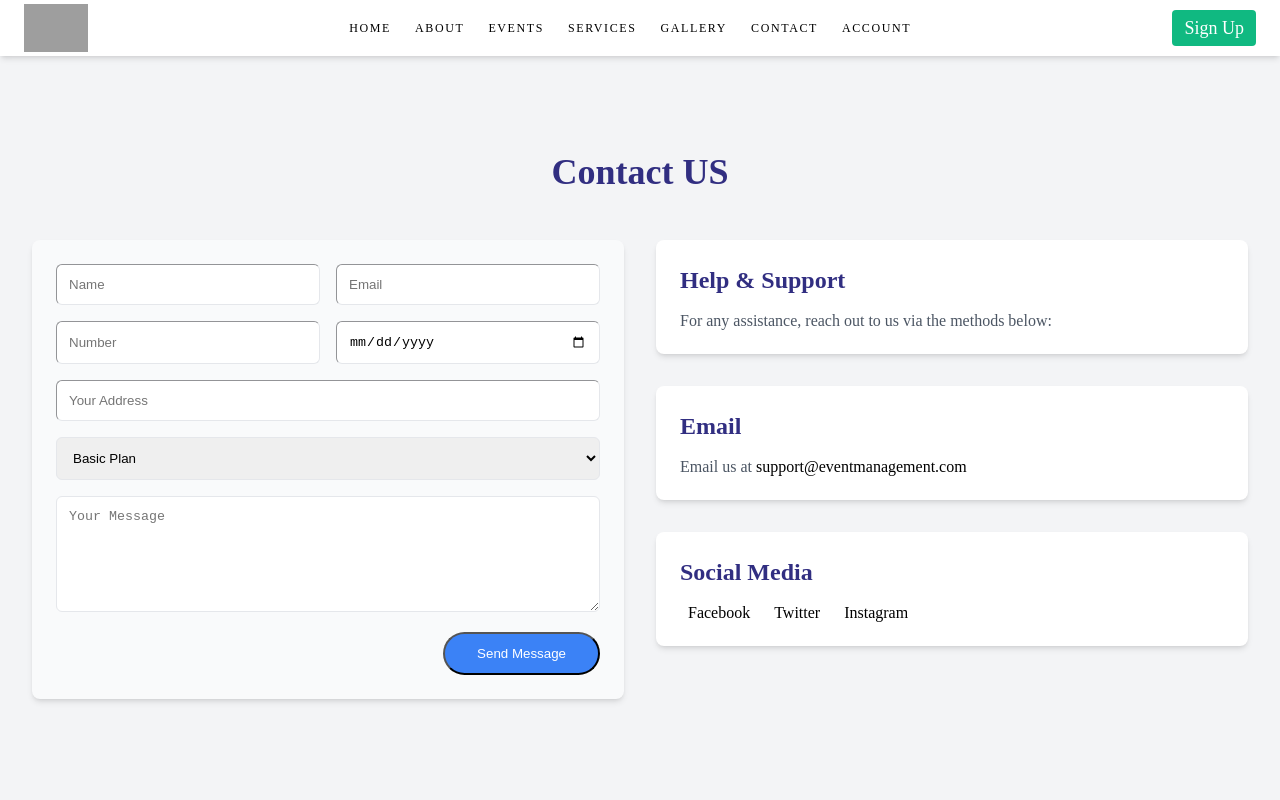
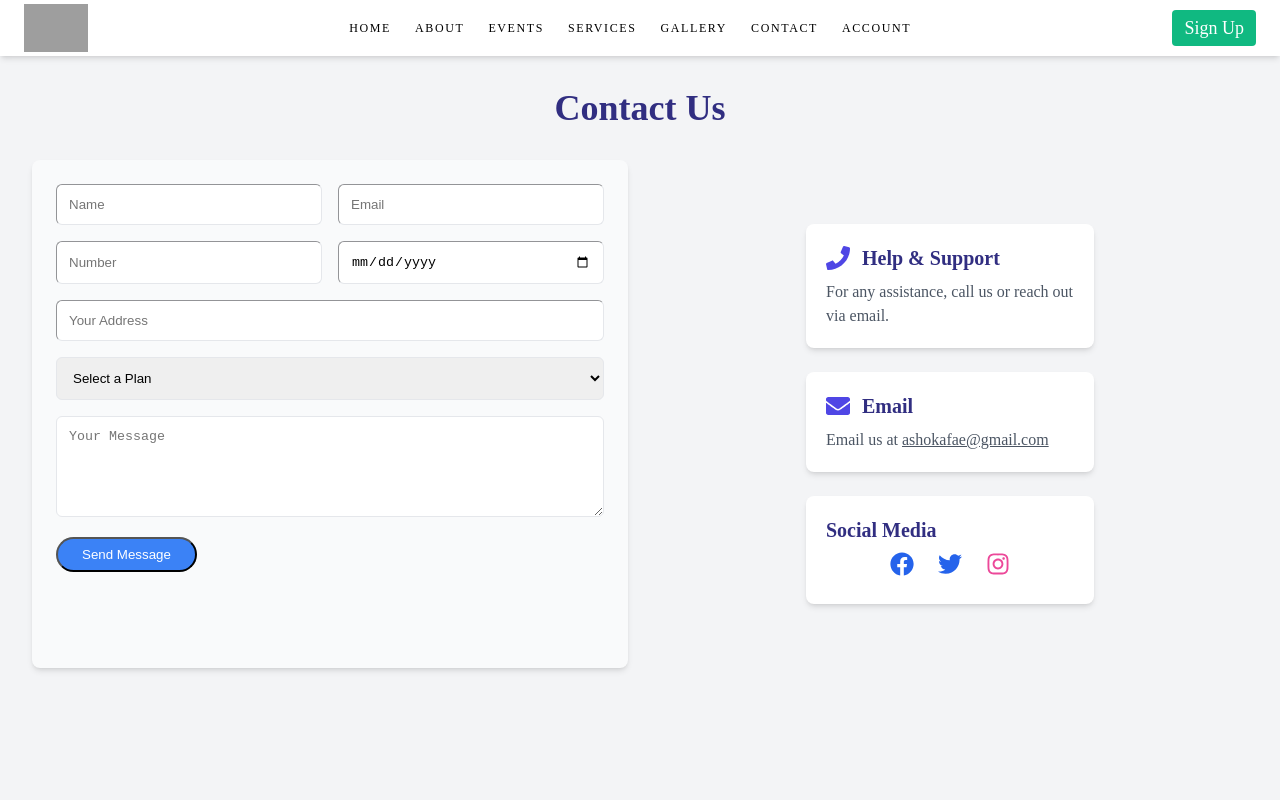
Before and after one commit to pavantech01/ashokafae, a React (Create React App) app in the folder client-ashokafae/: page /contact in a window 1280 px wide. Shown: the top 800 px of the page. Built offline with nearby package versions, Linux system fonts and the light colour scheme; grey boxes are pictures that could not be loaded; a web font is replaced by a local one.

Commit message:
contact page fix

```diff
--- a/client-ashokafae/src/pages/Contact/Contact.jsx
+++ b/client-ashokafae/src/pages/Contact/Contact.jsx
@@ -1,17 +1,142 @@
-import React from 'react';
+// import React from 'react';
+
+// const Contact = () => {
+//     return (
+//         <div className="max-w-7xl mx-auto p-4 md:p-6 lg:p-8 relative top-16 min-h-screen">
+
+//             {/* Main Title */}
+//             <h1 className="text-4xl font-bold text-center text-indigo-900 mb-12">Contact US</h1>
+
+//             <div className="grid grid-cols-1 lg:grid-cols-2 gap-8 mb-12">
+//                 {/* Contact Form Section */}
+//                 <div className="bg-gray-50 p-6 rounded-lg shadow-md">
+//                     <form className="space-y-4">
+//                         <div className="grid grid-cols-1 md:grid-cols-2 gap-4">
+//                             <input
+//                                 type="text"
+//                                 placeholder="Name"
+//                                 className="w-full p-3 border border-gray-200 rounded-md focus:outline-none focus:border-indigo-500"
+//                             />
+//                             <input
+//                                 type="email"
+//                                 placeholder="Email"
+//                                 className="w-full p-3 border border-gray-200 rounded-md focus:outline-none focus:border-indigo-500"
+//                             />
+//                         </div>
+//                         <div className="grid grid-cols-1 md:grid-cols-2 gap-4">
+//                             <input
+//                                 type="tel"
+//                                 placeholder="Number"
+//                                 className="w-full p-3 border border-gray-200 rounded-md focus:outline-none focus:border-indigo-500"
+//                             />
+//                             <input
+//                                 type="date"
+//                                 placeholder="Dd/Mm/Yyyy"
+//                                 className="w-full p-3 border border-gray-200 rounded-md focus:outline-none focus:border-indigo-500"
+//                             />
+//                         </div>
+//                         <input
+//                             type="text"
+//                             placeholder="Your Address"
+//                             className="w-full p-3 border border-gray-200 rounded-md focus:outline-none focus:border-indigo-500"
+//                         />
+//                         <select
+//                             className="w-full p-3 border border-gray-200 rounded-md focus:outline-none focus:border-indigo-500"
+//                             defaultValue=""
+//                         >
+//                             <option value="" disabled>Basic Plan</option>
+//                             <option value="basic">Basic</option>
+//                             <option value="premium">Premium</option>
+//                             <option value="enterprise">Enterprise</option>
+//                         </select>
+//                         <textarea
+//                             placeholder="Your Message"
+//                             rows={6}
+//                             className="w-full p-3 border border-gray-200 rounded-md focus:outline-none focus:border-indigo-500"
+//                         />
+//                         <button
+//                             type="submit"
+//                             className="w-full md:w-auto px-8 py-3 bg-blue-500 text-white rounded-full hover:bg-blue-600 transition-colors float-right"
+//                         >
+//                             Send Message
+//                         </button>
+//                     </form>
+//                 </div>
+
+//                 {/* Help & Support Section */}
+//                 <div className="space-y-8">
+//                     <section className="bg-white p-6 rounded-lg shadow-md">
+//                         <h2 className="text-2xl font-bold mb-4 text-indigo-900">Help & Support</h2>
+//                         <p className="text-gray-600">
+//                             For any assistance, reach out to us via the methods below:
+//                         </p>
+//                     </section>
+
+//                     <section className="bg-white p-6 rounded-lg shadow-md">
+//                         <h2 className="text-2xl font-bold mb-4 text-indigo-900">Email</h2>
+//                         <p className="text-gray-600">
+//                             Email us at{' '}
+//                             <a href="mailto:support@eventmanagement.com" className="text-black no-underline hover:text-blue-700">
+//                                 support@eventmanagement.com
+//                             </a>
+//                         </p>
+//                     </section>
+
+//                     <section className="bg-white p-6 rounded-lg shadow-md">
+//                         <h2 className="text-2xl font-bold mb-4 text-indigo-900">Social Media</h2>
+//                         <ul className="flex flex-wrap gap-4 list-none"> {/* Remove default list styling */}
+//                             <li>
+//                                 <a
+//                                     href="#facebook"
+//                                     className="text-black no-underline font-normal"
+//                                 >
+//                                     <i className="fab fa-facebook fa-lg mr-2"></i> Facebook
+//                                 </a>
+//                             </li>
+//                             <li>
+//                                 <a
+//                                     href="#twitter"
+//                                     className="text-black no-underline font-normal"
+//                                 >
+//                                     <i className="fab fa-twitter fa-lg mr-2"></i> Twitter
+//                                 </a>
+//                             </li>
+//                             <li>
+//                                 <a
+//                                     href="#instagram"
+//                                     className="text-black no-underline font-normal"
+//                                 >
+//                                     <i className="fab fa-instagram fa-lg mr-2"></i> Instagram
+//                                 </a>
+//                             </li>
+//                         </ul>
+//                     </section>
+
+//                 </div>
+//             </div>
+//         </div>
+//     );
+// };
+
+// export default Contact;
+
+import React from "react";
+import { FaEnvelope, FaFacebook, FaInstagram, FaTwitter, FaPhone } from "react-icons/fa";
 
 const Contact = () => {
     return (
-        <div className="max-w-7xl mx-auto p-4 md:p-6 lg:p-8 relative top-16 min-h-screen">
+        <div className="max-w-7xl mx-auto px-4 py-10 md:p-6 lg:p-8 min-h-screen">
+            {/* Main Title */}
+            <h1 className="text-3xl sm:text-4xl font-bold text-center text-indigo-900 mb-8">
+                Contact Us
+            </h1>
 
-            {/* Main Title */}
-            <h1 className="text-4xl font-bold text-center text-indigo-900 mb-12">Contact US</h1>
-
-            <div className="grid grid-cols-1 lg:grid-cols-2 gap-8 mb-12">
+            {/* Grid Layout */}
+            <div className="grid grid-cols-1 lg:grid-cols-2 gap-6">
                 {/* Contact Form Section */}
                 <div className="bg-gray-50 p-6 rounded-lg shadow-md">
                     <form className="space-y-4">
-                        <div className="grid grid-cols-1 md:grid-cols-2 gap-4">
+                        <div className="grid grid-cols-1 sm:grid-cols-2 gap-4">
                             <input
                                 type="text"
                                 placeholder="Name"
@@ -23,7 +148,7 @@ const Contact = () => {
                                 className="w-full p-3 border border-gray-200 rounded-md focus:outline-none focus:border-indigo-500"
                             />
                         </div>
-                        <div className="grid grid-cols-1 md:grid-cols-2 gap-4">
+                        <div className="grid grid-cols-1 sm:grid-cols-2 gap-4">
                             <input
                                 type="tel"
                                 placeholder="Number"
@@ -44,19 +169,21 @@ const Contact = () => {
                             className="w-full p-3 border border-gray-200 rounded-md focus:outline-none focus:border-indigo-500"
                             defaultValue=""
                         >
-                            <option value="" disabled>Basic Plan</option>
+                            <option value="" disabled>
+                                Select a Plan
+                            </option>
                             <option value="basic">Basic</option>
                             <option value="premium">Premium</option>
                             <option value="enterprise">Enterprise</option>
                         </select>
                         <textarea
                             placeholder="Your Message"
-                            rows={6}
+                            rows={5}
                             className="w-full p-3 border border-gray-200 rounded-md focus:outline-none focus:border-indigo-500"
                         />
                         <button
                             type="submit"
-                            className="w-full md:w-auto px-8 py-3 bg-blue-500 text-white rounded-full hover:bg-blue-600 transition-colors float-right"
+                            className="w-full sm:w-auto px-6 py-2 bg-blue-500 text-white rounded-full hover:bg-blue-600 transition-all duration-200"
                         >
                             Send Message
                         </button>
@@ -64,54 +191,60 @@ const Contact = () => {
                 </div>
 
                 {/* Help & Support Section */}
-                <div className="space-y-8">
-                    <section className="bg-white p-6 rounded-lg shadow-md">
-                        <h2 className="text-2xl font-bold mb-4 text-indigo-900">Help & Support</h2>
-                        <p className="text-gray-600">
-                            For any assistance, reach out to us via the methods below:
+                <div className="space-y-6 flex flex-col items-center py-16">
+                    <section className="bg-white p-4 sm:p-5 rounded-lg shadow-md w-72">
+                        <div className="flex items-center space-x-3">
+                            <FaPhone className="text-indigo-600 text-2xl" />
+                            <h2 className="text-lg sm:text-xl font-bold text-indigo-900">
+                                Help & Support
+                            </h2>
+                        </div>
+                        <p className="text-gray-600 text-sm sm:text-base mt-2">
+                            For any assistance, call us or reach out via email.
                         </p>
                     </section>
 
-                    <section className="bg-white p-6 rounded-lg shadow-md">
-                        <h2 className="text-2xl font-bold mb-4 text-indigo-900">Email</h2>
-                        <p className="text-gray-600">
-                            Email us at{' '}
-                            <a href="mailto:support@eventmanagement.com" className="text-black no-underline hover:text-blue-700">
-                                support@eventmanagement.com
+                    <section className="bg-white p-4 sm:p-5 rounded-lg shadow-md w-72">
+                        <div className="flex items-center space-x-3">
+                            <FaEnvelope className="text-indigo-600 text-2xl" />
+                            <h2 className="text-lg sm:text-xl font-bold text-indigo-900">Email</h2>
+                        </div>
+                        <p className="text-gray-600 text-sm sm:text-base mt-2">
+                            Email us at{" "}
+                            <a
+                                href="mailto:support@eventmanagement.com"
+                                className="text-gray-600 hover:underline"
+                            >
+                                ashokafae@gmail.com
+
                             </a>
                         </p>
                     </section>
 
-                    <section className="bg-white p-6 rounded-lg shadow-md">
-                        <h2 className="text-2xl font-bold mb-4 text-indigo-900">Social Media</h2>
-                        <ul className="flex flex-wrap gap-4 list-none"> {/* Remove default list styling */}
-                            <li>
-                                <a
-                                    href="#facebook"
-                                    className="text-black no-underline font-normal"
-                                >
-                                    <i className="fab fa-facebook fa-lg mr-2"></i> Facebook
+                    <section className="bg-white p-4 sm:p-5 rounded-lg shadow-md w-72">
+                        <div className="flex items-center space-x-3">
+                            <h2 className="text-lg sm:text-xl font-bold text-indigo-900">
+                                Social Media
+                            </h2>
+                        </div>
+                        <ul className="flex justify-center space-x-6 mt-2">
+                            <li className="list-none">
+                                <a href="#facebook" className="text-blue-600 text-2xl hover:scale-110 transition ">
+                                    <FaFacebook />
                                 </a>
                             </li>
-                            <li>
-                                <a
-                                    href="#twitter"
-                                    className="text-black no-underline font-normal"
-                                >
-                                    <i className="fab fa-twitter fa-lg mr-2"></i> Twitter
+                            <li className="list-none">
+                                <a href="#twitter" className="text-blue-600 text-2xl hover:scale-110 transition">
+                                    <FaTwitter />
                                 </a>
                             </li>
-                            <li>
-                                <a
-                                    href="#instagram"
-                                    className="text-black no-underline font-normal"
-                                >
-                                    <i className="fab fa-instagram fa-lg mr-2"></i> Instagram
+                            <li className="list-none">
+                                <a href="#instagram" className="text-pink-500 text-2xl hover:scale-110 transition">
+                                    <FaInstagram />
                                 </a>
                             </li>
                         </ul>
                     </section>
-
                 </div>
             </div>
         </div>
```
